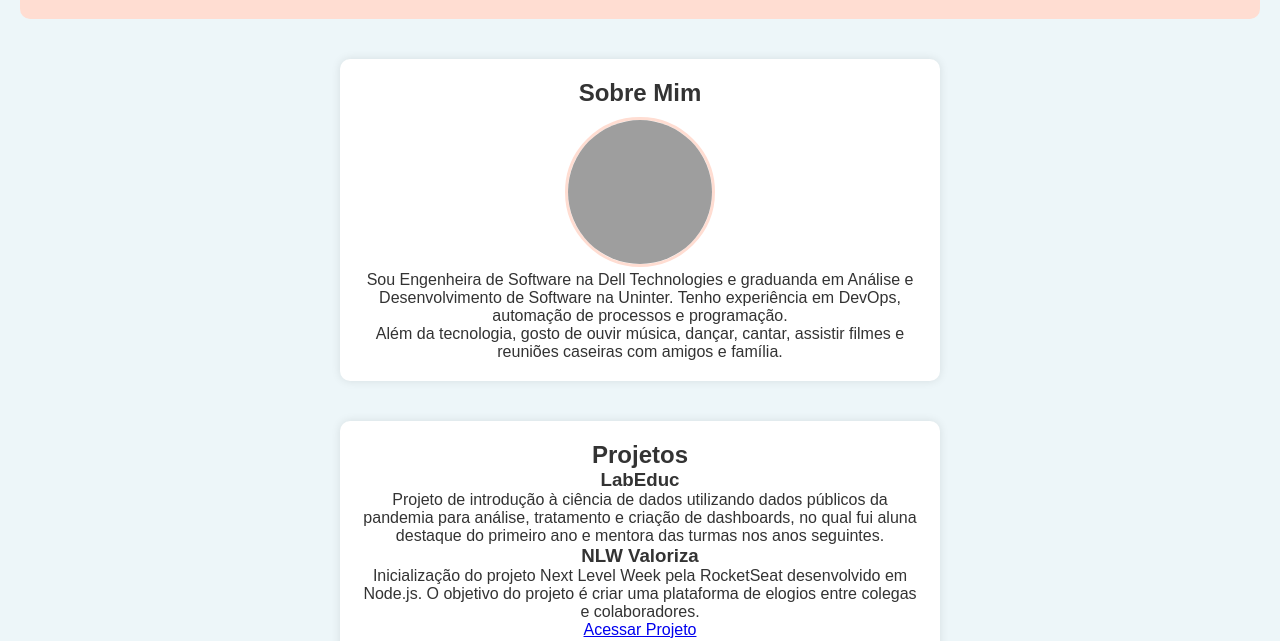
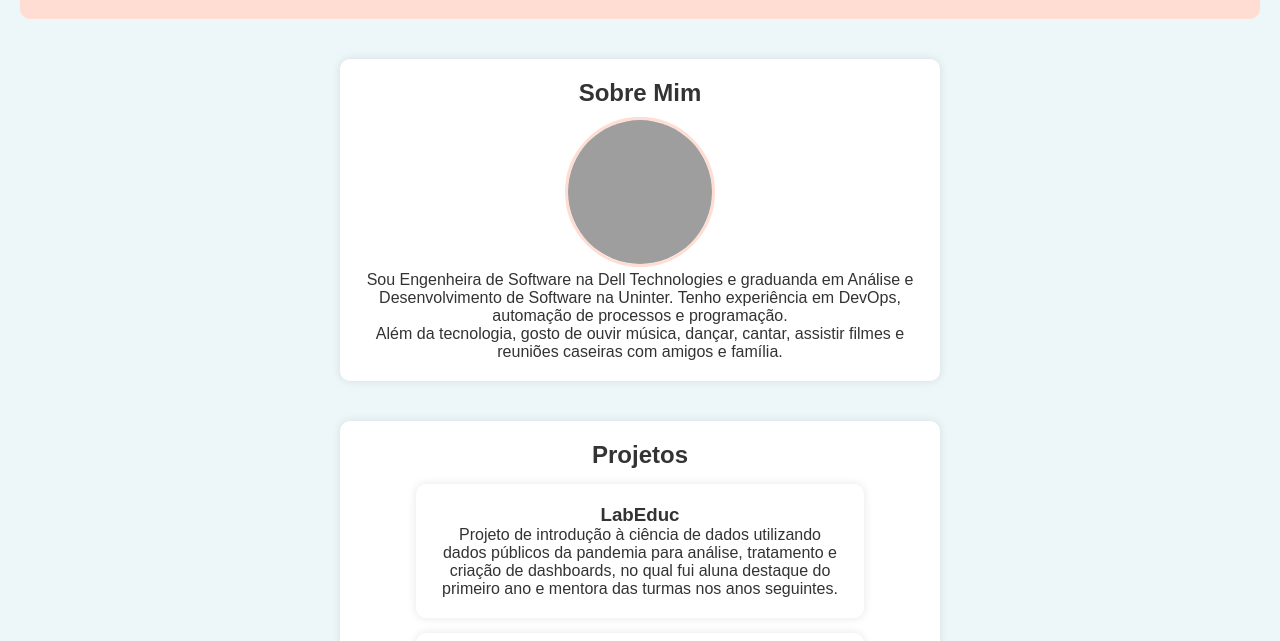
Before and after one commit to milacamera/portfolio-camila, a plain HTML site: page index.html in a window 1280 px wide. Shown: the part 107-748 px from the top of the page. Drawn offline with Linux system fonts and the light colour scheme; grey boxes are pictures that could not be loaded.

Commit message:
Adicionando efeitos ao clicar nos projetos

```diff
--- a/estilo.css
+++ b/estilo.css
@@ -41,13 +41,55 @@ section {
     background: white;
     border-radius: 10px;
     box-shadow: 0px 0px 10px rgba(0, 0, 0, 0.1);
-    transition: transform 0.3s ease, box-shadow 0.3s ease; /* Adicionando animação suave */
+    transition: transform 0.3s ease, box-shadow 0.3s ease; /* Animação suave */
 }
 
-/* Animação suave ao passar o mouse em "Sobre Mim" e "Projetos" */
+/* Animação ao passar o mouse em "Sobre Mim" e "Projetos" */
 section:hover {
-    transform: translateY(-5px);  /* Leve elevação */
+    transform: translateY(-5px);
     box-shadow: 0px 5px 15px rgba(0, 0, 0, 0.2);
+}
+
+/* Seção Projetos */
+#projetos {
+    margin-top: 40px;
+}
+
+/* Estilização dos projetos */
+.projeto {
+    background: white;
+    padding: 20px;
+    margin: 15px auto;
+    width: 80%;
+    max-width: 600px;
+    border-radius: 10px;
+    box-shadow: 0px 0px 10px rgba(0, 0, 0, 0.1);
+    transition: transform 0.3s ease, box-shadow 0.3s ease;
+}
+
+/* Destaque ao passar o mouse */
+.projeto:hover {
+    transform: scale(1.05);
+    box-shadow: 0px 5px 15px rgba(0, 0, 0, 0.2);
+}
+
+/* Botões para os links dos projetos */
+.botao-projeto {
+    display: inline-block;
+    margin-top: 10px;
+    padding: 10px 15px;
+    background-color: #FFDDD2;
+    color: #333;
+    text-decoration: none;
+    font-weight: bold;
+    border-radius: 5px;
+    transition: background-color 0.3s ease, transform 0.2s ease;
+}
+
+/* Efeito ao passar o mouse no botão */
+.botao-projeto:hover {
+    background-color: #E0B9A8;
+    transform: scale(1.1);
 }
 
 /* Ajuste de espaçamento na aba Contato */
```
